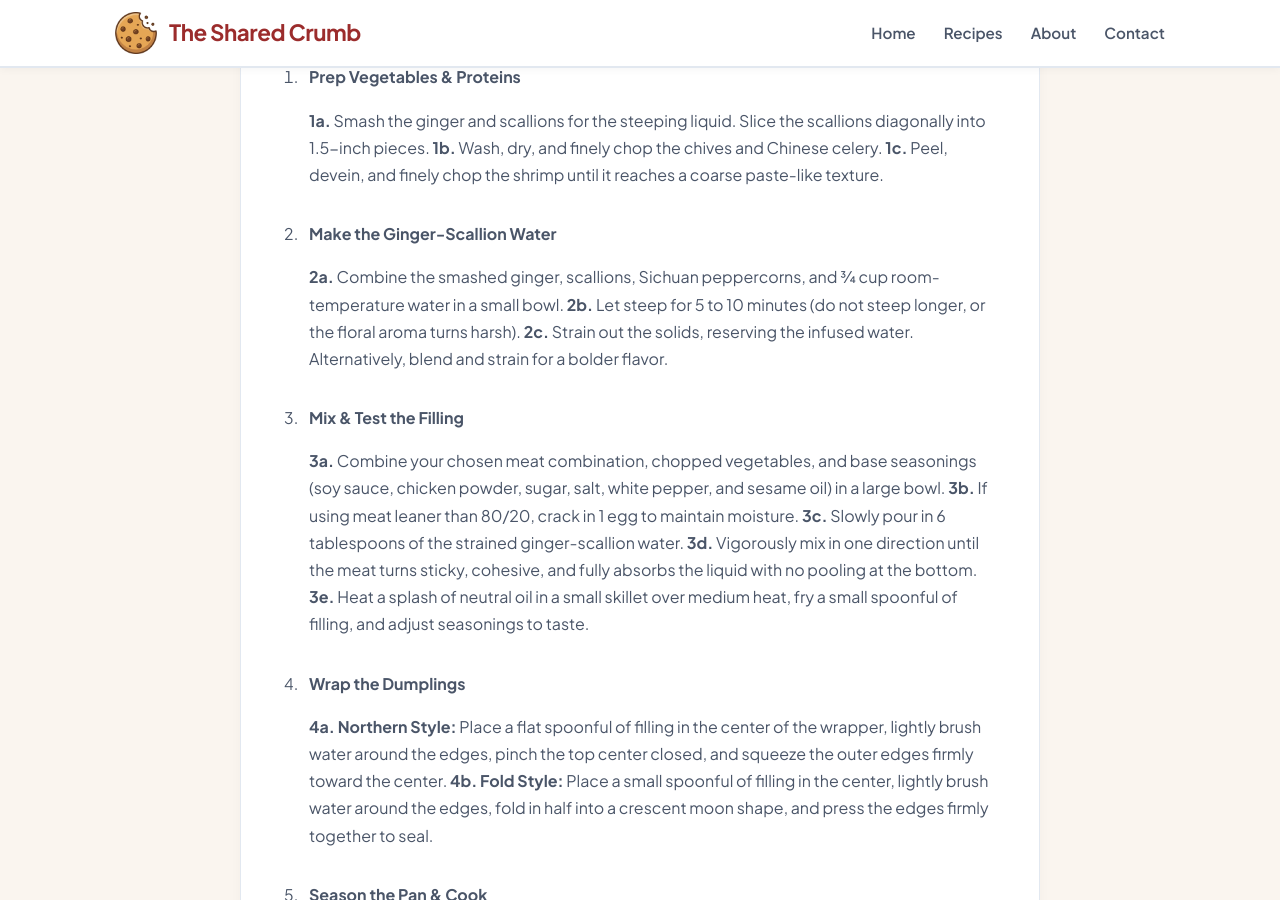
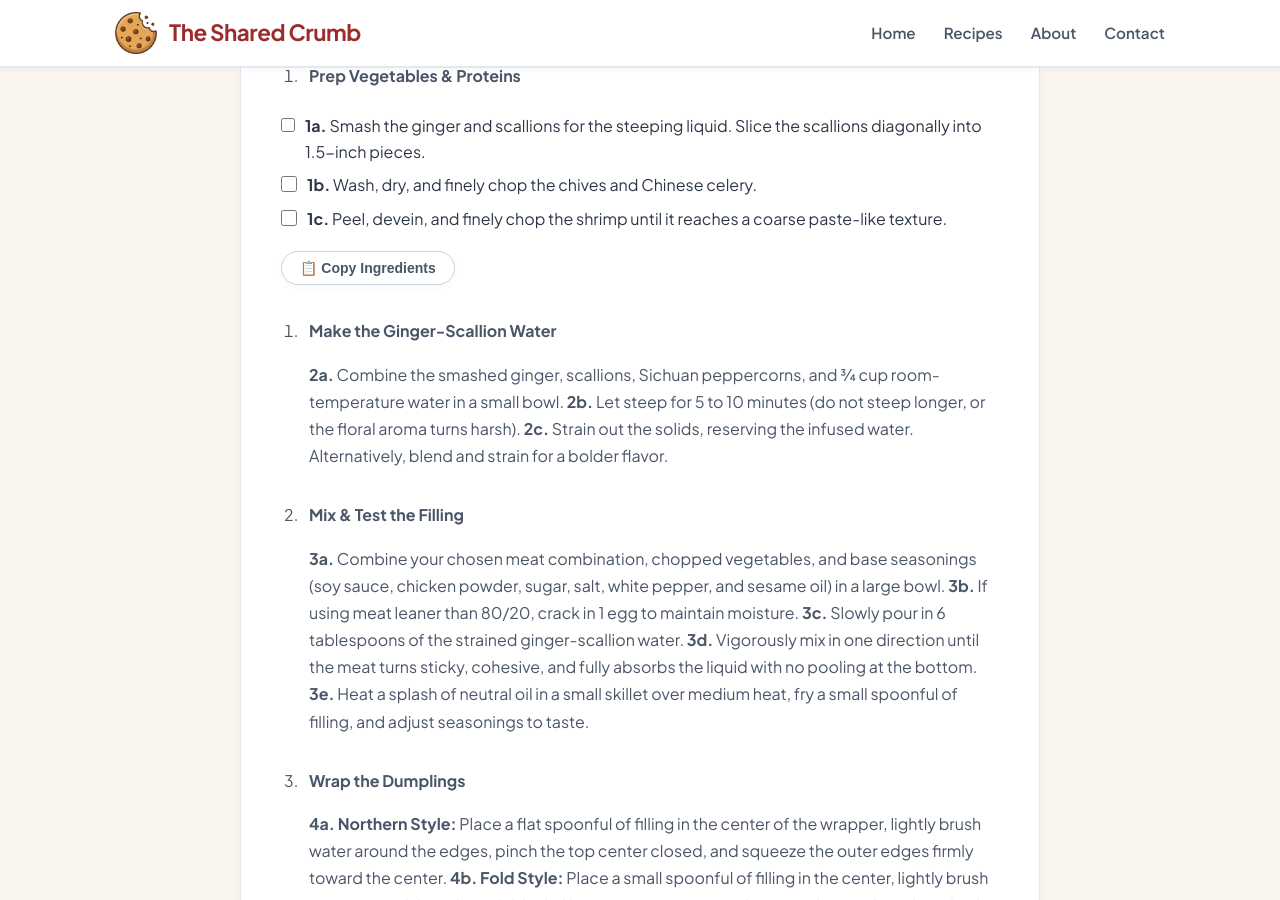
Before and after one commit to TheSharedCrumb/TheSharedCrumb, a Jekyll site: the page built from _recipes/Dumplings_NorthernStyle.md, in a window 1280 px wide and 900 px high, scrolled down 2870 px. Built offline with Jekyll 4.4.1, drawn with Linux system fonts in a browser that asks for light colours.

```diff
--- a/_recipes/Dumplings_NorthernStyle.md
+++ b/_recipes/Dumplings_NorthernStyle.md
@@ -60,9 +60,9 @@ Special thanks to Mark for showing us how it's done.
 ### Instructions
 1. **Prep Vegetables & Proteins**
 
-    **1a.** Smash the ginger and scallions for the steeping liquid. Slice the scallions diagonally into 1.5-inch pieces.
-    **1b.** Wash, dry, and finely chop the chives and Chinese celery.
-    **1c.** Peel, devein, and finely chop the shrimp until it reaches a coarse paste-like texture.
+  - **1a.** Smash the ginger and scallions for the steeping liquid. Slice the scallions diagonally into 1.5-inch pieces.
+  - **1b.** Wash, dry, and finely chop the chives and Chinese celery.
+  - **1c.** Peel, devein, and finely chop the shrimp until it reaches a coarse paste-like texture.
 
 2. **Make the Ginger-Scallion Water**
 
```
